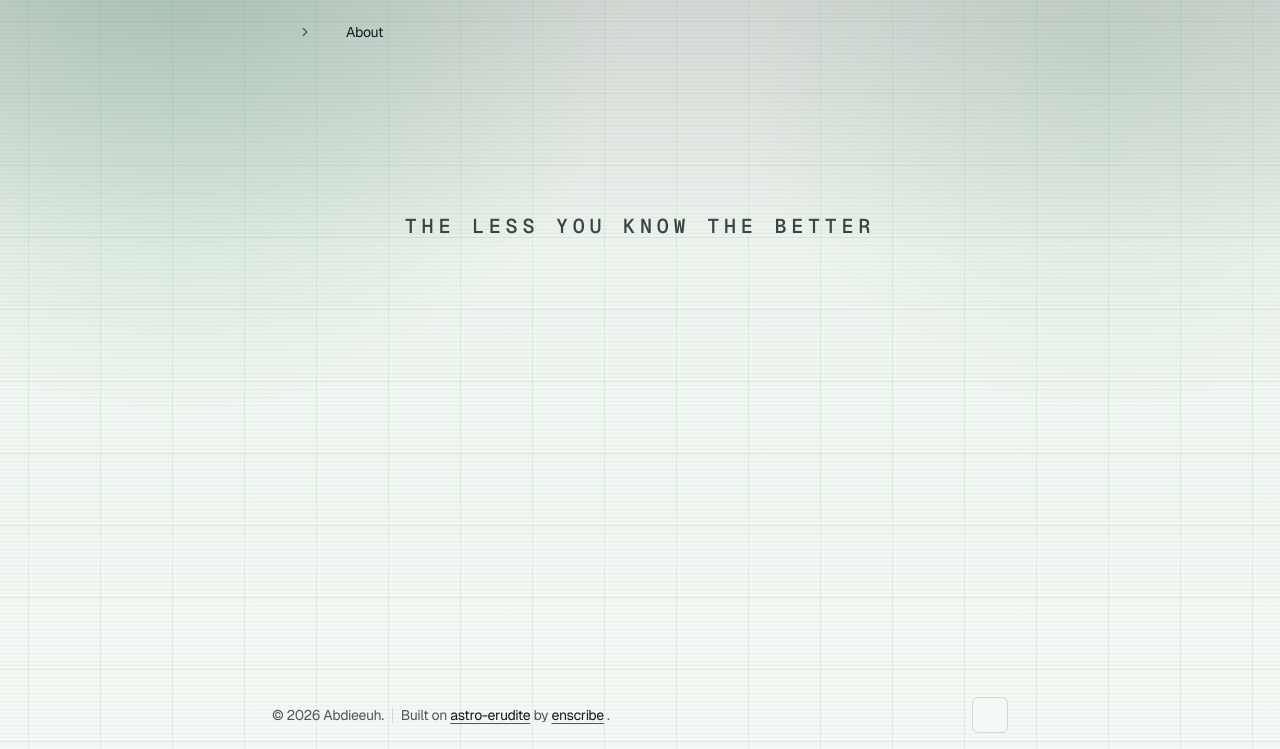
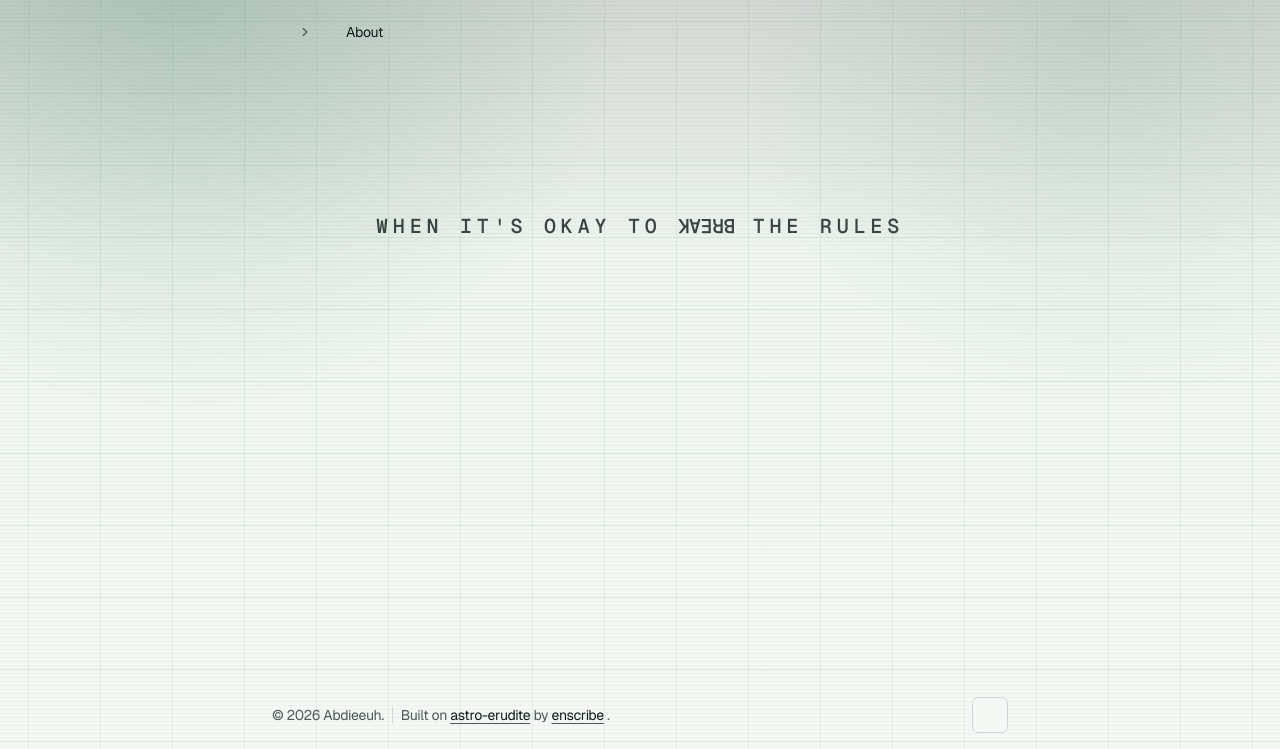
Before and after one commit to abdieeeuh/abdieeeuh.github.io, an Astro site: page /about in a window 1280 px wide. Shown: the part 51-800 px from the top of the page. Built offline with nearby package versions, Linux system fonts and the light colour scheme; Astro itself is replaced by a stand-in of ours; some icons are missing.

Commit message:
edit about

```diff
--- a/src/pages/about.astro
+++ b/src/pages/about.astro
@@ -10,7 +10,8 @@ import Layout from '@/layouts/layout.astro'
 
   <section class="flex min-h-[40vh] items-center justify-center">
     <p class="text-center font-mono text-lg font-semibold tracking-[0.24em] uppercase text-foreground/80 sm:text-xl">
-      THE LESS YOU KNOW THE BETTER
+      WHEN IT'S OKAY TO <span class="inline-block rotate-180">BREAK</span> THE
+      RULES
     </p>
   </section>
 </Layout>
```
